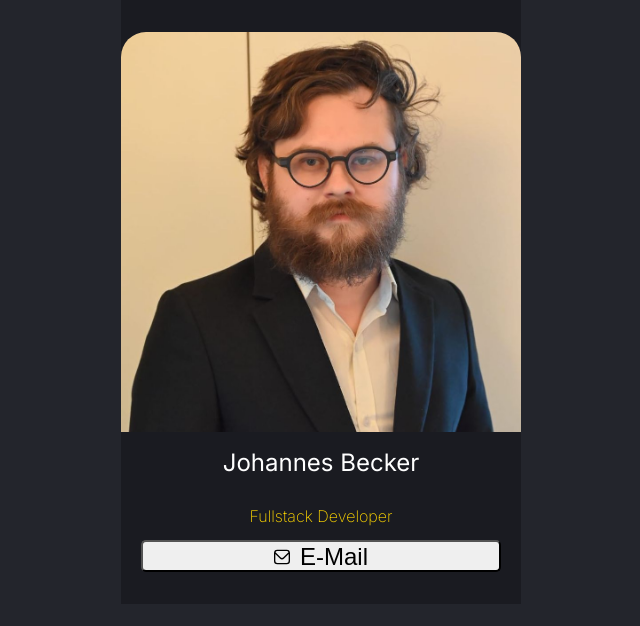
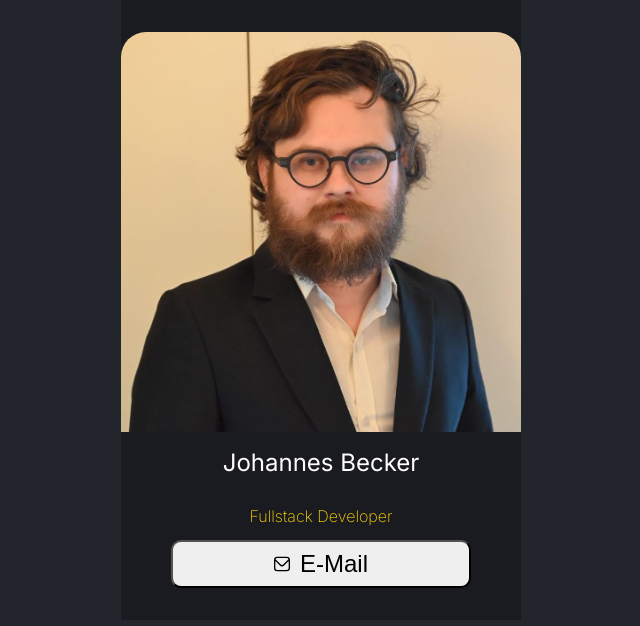
Before and after one commit to hydrogen-1/business-card, a React (Vite) app: page / in a window 1280 px wide. Shown: the top 626 px of the page, without its empty margins (319-959 px from the left). Built offline with nearby package versions, Linux system fonts and the light colour scheme.

Commit message:
make button better

```diff
--- a/src/index.css
+++ b/src/index.css
@@ -43,10 +43,10 @@ Header>img {
 }
 
 #mail-button {
-  width: 90%;
-  height: 2rem;
+  width: 75%;
+  height: 3rem;
   font-size: 1.5rem;
-  border-radius: 5px;
+  border-radius: 10px;
 }
 
 .logo {
```
